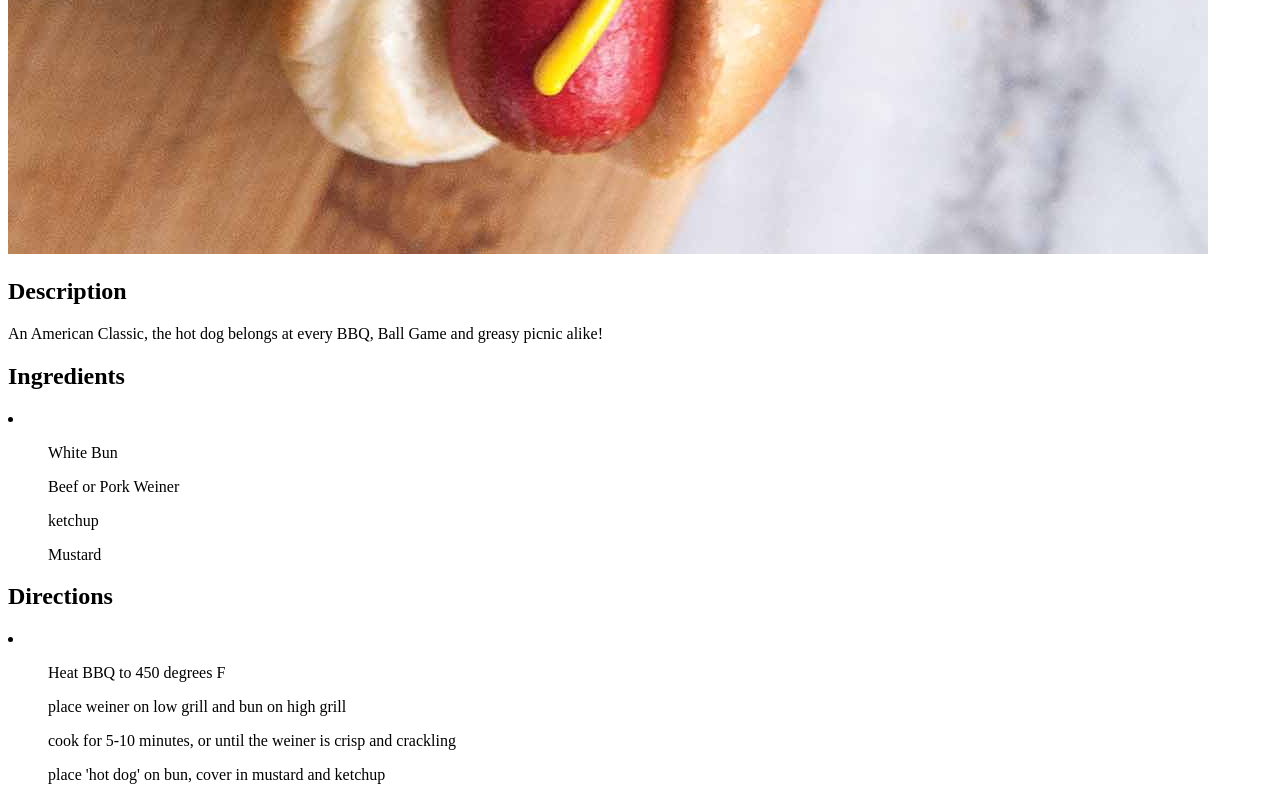
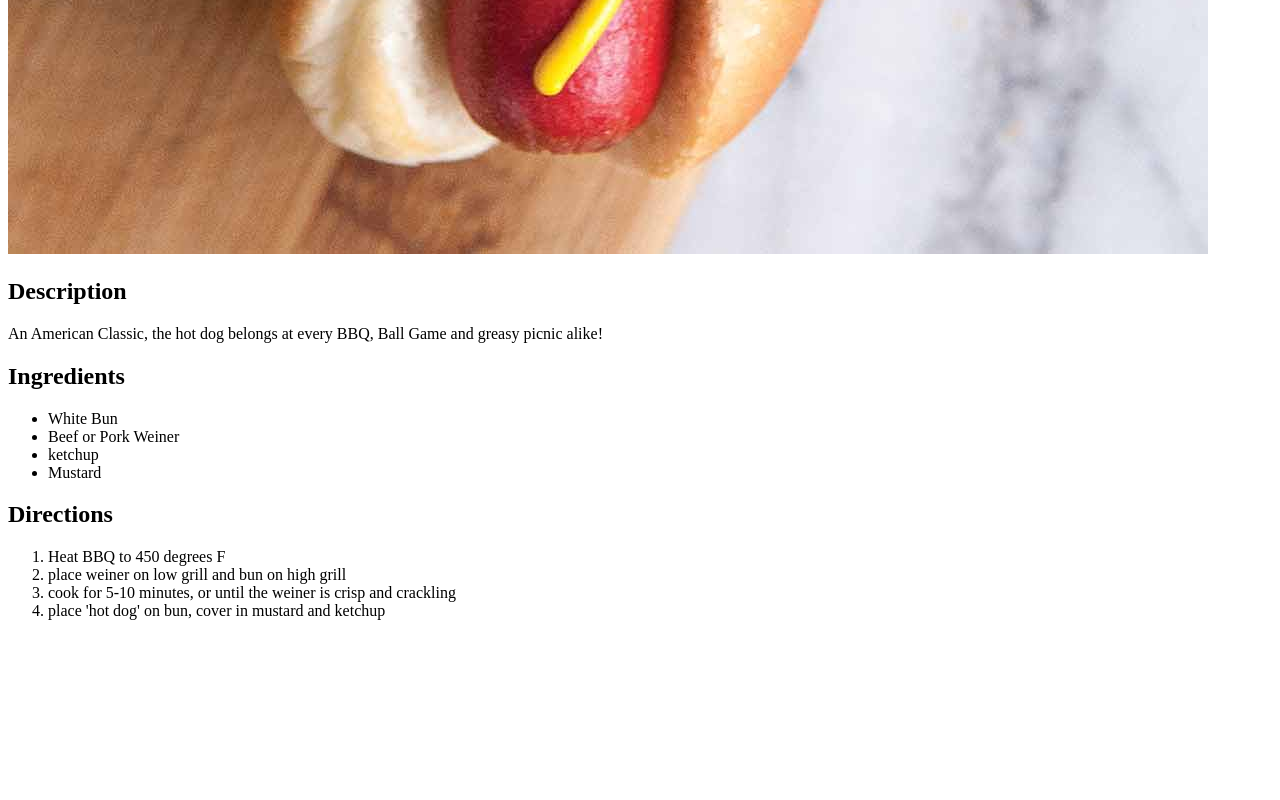
Before and after one commit to TuxedoBlack/odin-recipes, a plain HTML site: page recipes/hot-dog.html in a window 1280 px wide. Shown: the part 1384-2184 px from the top of the page. After the commit the page ends 2020 px from the top, so only its background shows below. Drawn offline with Linux system fonts and the light colour scheme.

Commit message:
add cheeseburger.html, updated list errors to hot-dog and index.html, added image to /Image

```diff
--- a/recipes/hot-dog.html
+++ b/recipes/hot-dog.html
@@ -12,19 +12,19 @@
     <h2>Description</h2>
     <p>An American Classic, the hot dog belongs at every BBQ, Ball Game and greasy picnic alike!</p>
     <h2>Ingredients</h2>
-    <li>
-        <ul>White Bun</ul>
-        <ul>Beef or Pork Weiner</ul>
-        <ul>ketchup</ul>
-        <ul>Mustard</ul>
-    </li>
+    <ul>
+        <li>White Bun</li>
+        <li>Beef or Pork Weiner</li>
+        <li>ketchup</li>
+        <li>Mustard</li>
+    </ul>
     <h2>Directions</h2>
-    <li>
-        <ol>Heat BBQ to 450 degrees F</ol>
-        <ol>place weiner on low grill and bun on high grill</ol>
-        <ol>cook for 5-10 minutes, or until the weiner is crisp and crackling</ol>
-        <ol>place 'hot dog' on bun, cover in mustard and ketchup</ol>
-    </li>
+    <ol>
+        <li>Heat BBQ to 450 degrees F</li>
+        <li>place weiner on low grill and bun on high grill</li>
+        <li>cook for 5-10 minutes, or until the weiner is crisp and crackling</li>
+        <li>place 'hot dog' on bun, cover in mustard and ketchup</li>
+    </ol>
 
 </body>
 </html>
```
Also changed, not shown: index.html (+1 -0 lines), recipes/cheeseburger.html (added, +50 -0 lines), 1 other file.
